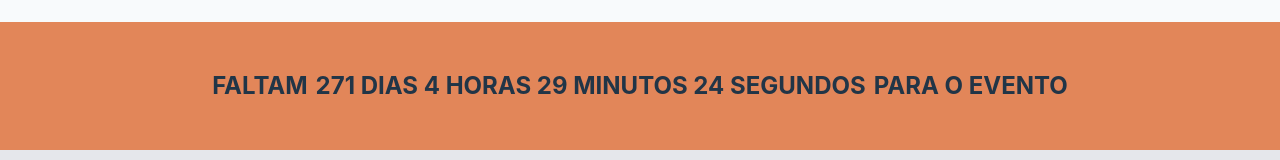
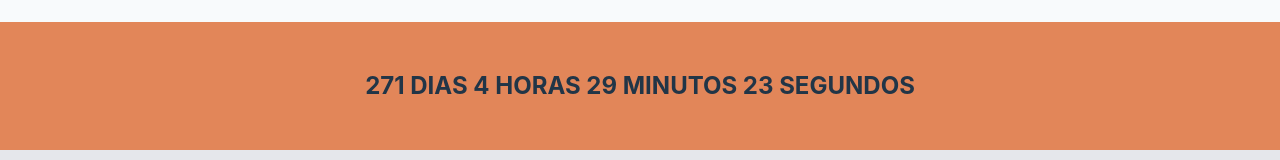
Before and after one commit to softeam-org/sibragecsbtic-web, a React (Vite) app: page / in a window 1280 px wide. Shown: the part 942-1102 px from the top of the page. Built offline with nearby package versions, Linux system fonts and the light colour scheme; what tailwind-nord would draw is missing.

Commit message:
import atualizado

```diff
--- a/src/container/Home.jsx
+++ b/src/container/Home.jsx
@@ -25,6 +25,7 @@ import Caroline from "../assets/images/caroline.jpg"
 import Denise from "../assets/images/denise.jpg"
 import Mayana from "../assets/images/mayana.jpeg"
 import Rosana from "../assets/images/rosana.png"
+import VideoPlayer from '../components/VideoPlayer';
 
 function Home() {
 
@@ -258,9 +259,9 @@ function Home() {
       </div>
 
       <div className='bg-[#E28659] flex px-32 py-12 text-2xl justify-center itens-center font-bold'>
-        <h3 >FALTAM</h3>
+        {/* <h3 >FALTAM</h3> */}
         <Timer />
-        <h3>PARA O EVENTO</h3>
+        {/* <h3>PARA O EVENTO</h3> */}
       </div>
 
 
@@ -276,6 +277,9 @@ function Home() {
               Com o tema central “Indústria 5.0: oportunidades e desafios para a indústria da construção”, o SIBRAGEC + SBTIC 2023 deseja aprofundar os impactos e desafios da Construção 4.0 e discutir avanços para incorporar o foco humano na tomada de decisões proposto pela Indústria 5.0. Pretende-se, com isso, promover uma ampla discussão sobre os mecanismos de difusão e integração do conhecimento científico existente, as estratégias empreendidas, tanto pelo meio acadêmico quanto pelo setor produtivo para promover esta integração, as oportunidades e barreiras para a transferência do conhecimento científico e de novas tecnologias desenvolvidas no ambiente acadêmico para ação e o desenvolvimento da indústria da construção civil, que compreende as áreas de Engenharia, Arquitetura e Construção.
             </p>
           </div>
+
+          <VideoPlayer/>
+
           <h3 className='font-bold text-lg'>Um pouco sobre a programação</h3>
           <div className="my-4">
             <p>
```
